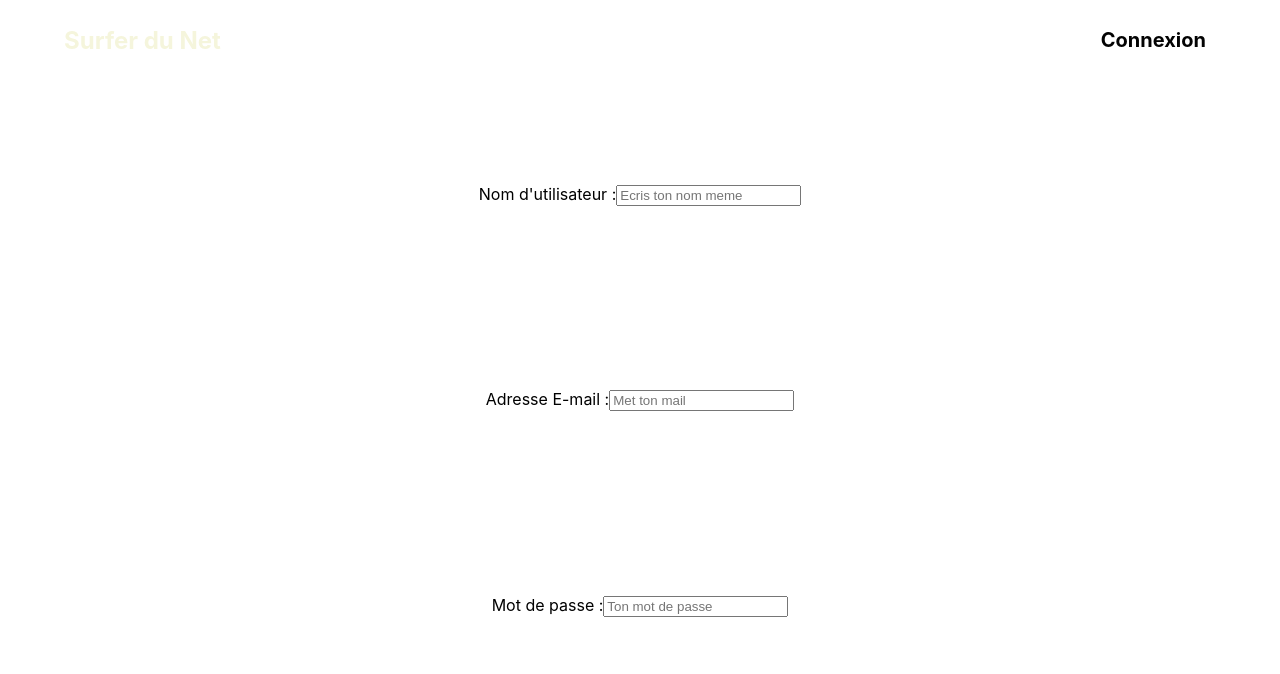
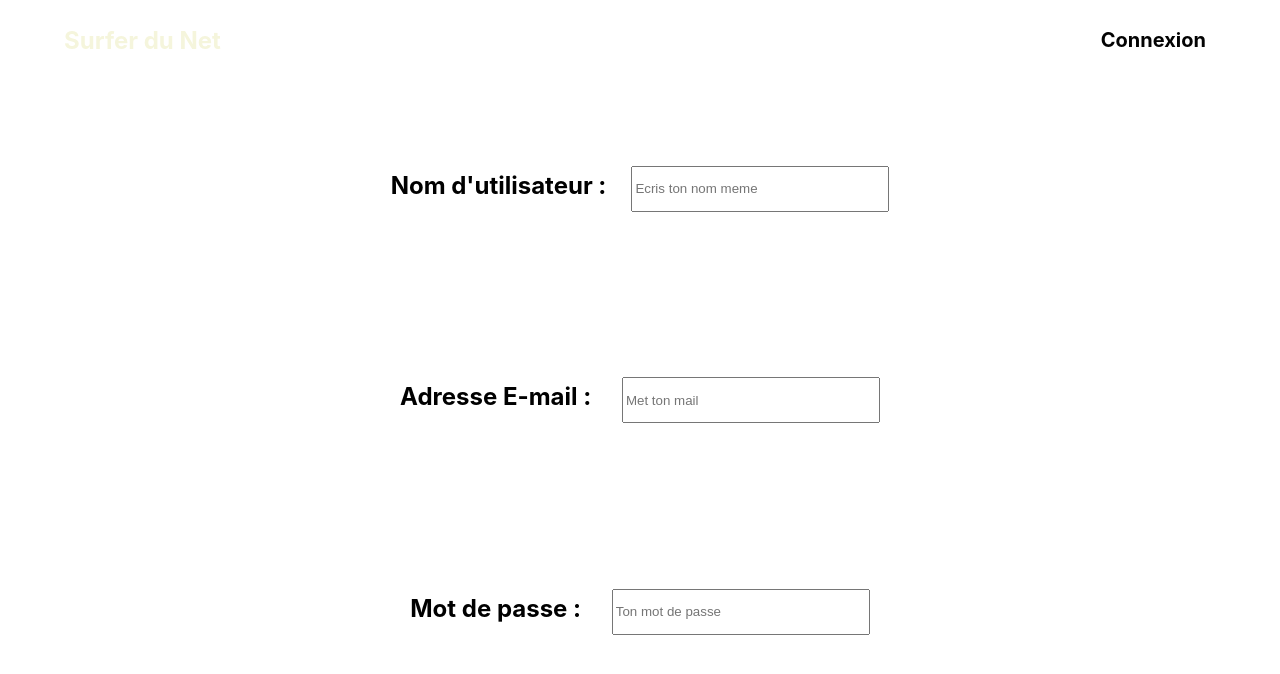
Before and after one commit to Anthony-Jhoiro/surfer-du-web-client, a React (Create React App) app: page /login in a window 1280 px wide. Shown: the top 674 px of the page. Built offline with nearby package versions, Linux system fonts and the light colour scheme.

Commit message:
super : ca sert a rien

```diff
--- a/src/pages/Inscription.js
+++ b/src/pages/Inscription.js
@@ -11,6 +11,7 @@ import Header from "../components/header"
 import Form from '../components/form'
 
 export default function Inscription(props) {
+
     return (
         <>
             <Header/>
@@ -20,12 +21,14 @@ export default function Inscription(props) {
                         <label> Nom d'utilisateur :</label>
                         <input id="pseudo" type="text" placeholder="Ecris ton nom meme"></input>
                     </Grid>
-                    <label> Adresse E-mail :
+                    <Grid>
+                        <label> Adresse E-mail : </label>
                         <input id="mail" type="email" placeholder="Met ton mail"></input>
-                    </label>
-                    <label> Mot de passe :
+                    </Grid>
+                    <Grid>
+                        <label> Mot de passe : </label>
                         <input id="mdp" type="password" placeholder="Ton mot de passe"></input>
-                    </label>
+                    </Grid>
                 </Grid>
             </Form>
         </>
--- a/src/styles/components/form.css
+++ b/src/styles/components/form.css
@@ -0,0 +1,10 @@
+label {
+    font-size: 150%;
+    font-weight: bold;
+}
+
+input {
+    width: 250px;
+    height: 40px;
+    margin-left: 25px;
+}
```
